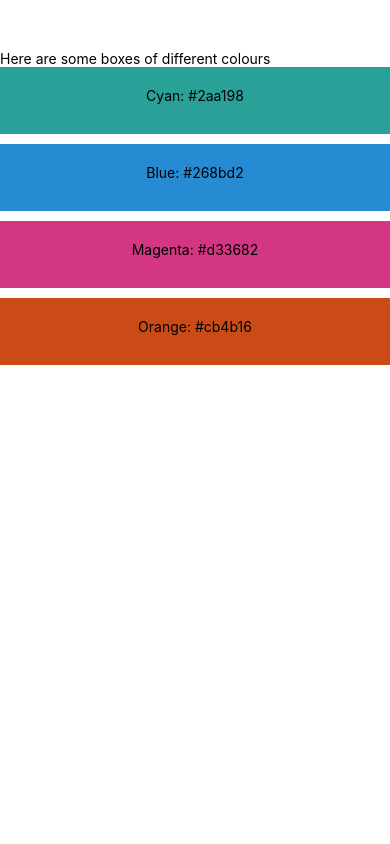
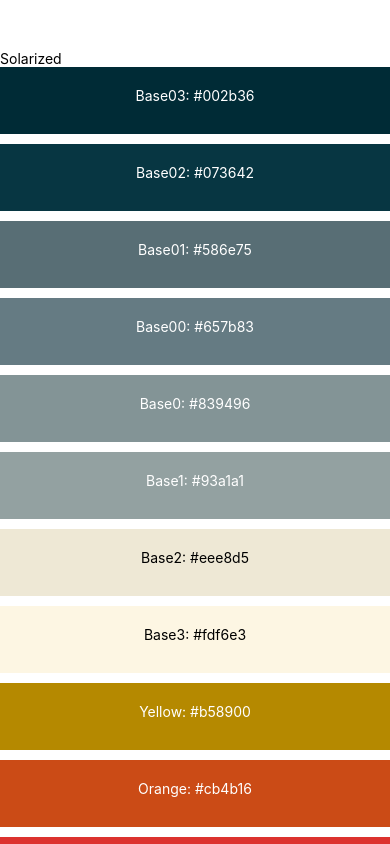
Before and after one commit to jzhengcode/react-native-expo-practice, a React Native app: screen / in a window 390 px wide. Shown: the top 844 px of the page. Built offline with nearby package versions, Linux system fonts and the light colour scheme.

Commit message:
list tutorial completed

```diff
--- a/App.js
+++ b/App.js
@@ -1,16 +1,41 @@
 import React from 'react';
-import { View, Text, SafeAreaView, StyleSheet } from 'react-native';
+import { Text, SafeAreaView, StyleSheet, FlatList } from 'react-native';
 
 import ColorBox from './components/colorBox';
+
+const COLORS = [
+  { colorName: 'Base03', hexCode: '#002b36' },
+  { colorName: 'Base02', hexCode: '#073642' },
+  { colorName: 'Base01', hexCode: '#586e75' },
+  { colorName: 'Base00', hexCode: '#657b83' },
+  { colorName: 'Base0', hexCode: '#839496' },
+  { colorName: 'Base1', hexCode: '#93a1a1' },
+  { colorName: 'Base2', hexCode: '#eee8d5' },
+  { colorName: 'Base3', hexCode: '#fdf6e3' },
+  { colorName: 'Yellow', hexCode: '#b58900' },
+  { colorName: 'Orange', hexCode: '#cb4b16' },
+  { colorName: 'Red', hexCode: '#dc322f' },
+  { colorName: 'Magenta', hexCode: '#d33682' },
+  { colorName: 'Violet', hexCode: '#6c71c4' },
+  { colorName: 'Blue', hexCode: '#268bd2' },
+  { colorName: 'Cyan', hexCode: '#2aa198' },
+  { colorName: 'Green', hexCode: '#859900' },
+];
+
+const renderColorBox = ({ item }) => {
+  const { colorName, hexCode } = item;
+  return <ColorBox colorName={colorName} colorHex={hexCode} />;
+};
 
 export default function App() {
   return (
     <SafeAreaView style={styles.container}>
-      <Text>Here are some boxes of different colours</Text>
-      <ColorBox colorName="Cyan" colorHex="#2aa198" />
-      <ColorBox colorName="Blue" colorHex="#268bd2" />
-      <ColorBox colorName="Magenta" colorHex="#d33682" />
-      <ColorBox colorName="Orange" colorHex="#cb4b16" />
+      <Text>Solarized</Text>
+      <FlatList
+        data={COLORS}
+        renderItem={renderColorBox}
+        keyExtractor={(item) => item.hexCode}
+      />
     </SafeAreaView>
   );
 }
--- a/components/colorBox.js
+++ b/components/colorBox.js
@@ -6,9 +6,16 @@
     backgroundColor: colorHex,
   };
 
+  const textColor = {
+    color:
+      parseInt(colorHex.replace('#', ''), 16) > 0xffffff / 1.1
+        ? 'black'
+        : 'white',
+  };
+
   return (
     <View style={[styles.box, backgroundColor]}>
-      <Text style={styles.box}>
+      <Text style={[styles.box, textColor]}>
         {colorName}: {colorHex}
       </Text>
     </View>
```
